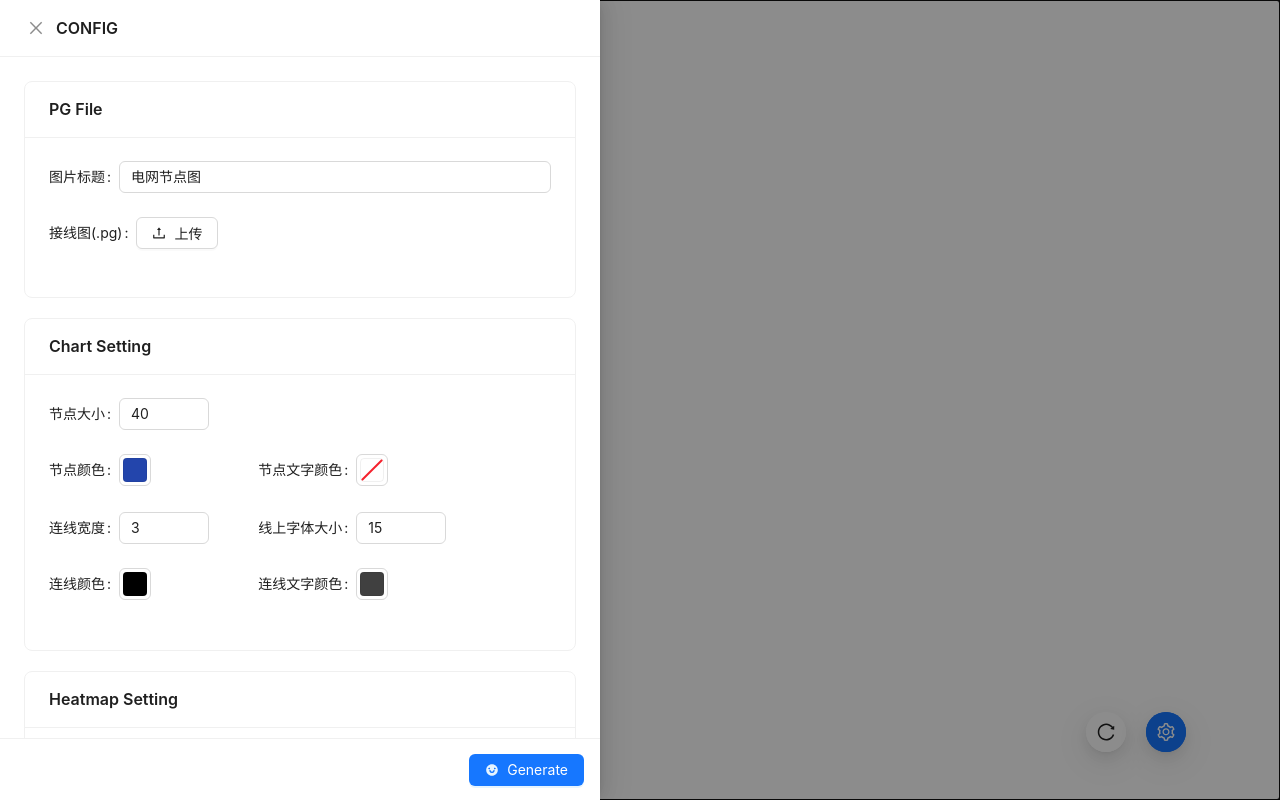
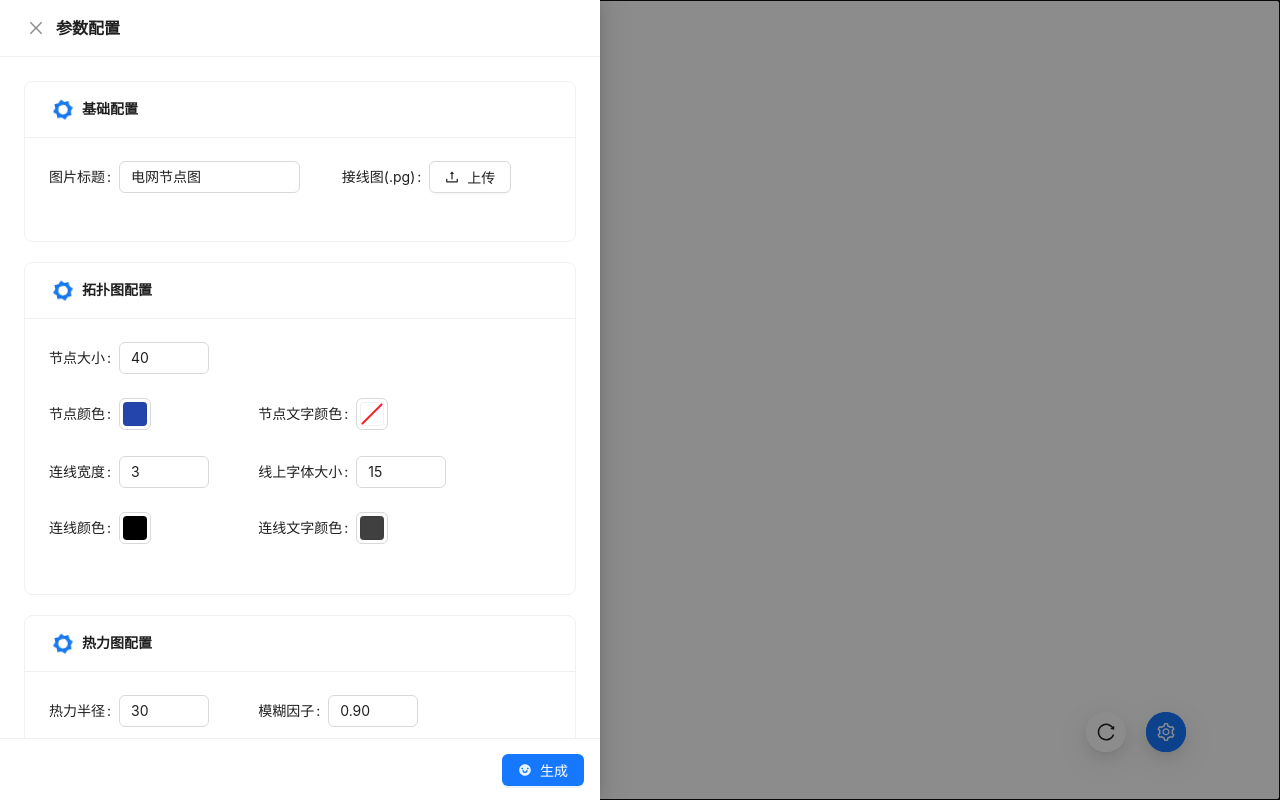
Before and after one commit to Voyzz/Grid-generate-graph-app, a React app: page / in a window 1280 px wide. Built offline with nearby package versions, Linux system fonts and the light colour scheme; what timers would draw is missing.

Commit message:
feat: css opt

```diff
--- /dev/null
+++ b/src/pages/power-heatmap-draw/components/FormEditor/HamsterWheel/index.css
@@ -0,0 +1,60 @@
+.css-container {
+  /* width: 100%; */
+  display: flex;
+  justify-content: center;
+  align-items: center;
+  position: relative;
+  height: 25px;
+  transform: scale(0.3);
+  margin-left: -10px;
+  margin-right: -5px;
+  margin-top: -1px;
+}
+
+.loader {
+  width: 48px;
+  height: 48px;
+  background: #187af1;
+  display: block;
+  margin: 20px auto;
+  position: relative;
+  box-sizing: border-box;
+  animation: rotationBack 1s ease-in-out infinite reverse;
+}
+
+.loader::before {
+  content: '';
+  box-sizing: border-box;
+  left: 0;
+  top: 0;
+  transform: rotate(45deg);
+  position: absolute;
+  width: 48px;
+  height: 48px;
+  background: #187af1;
+  box-shadow: 0 0 5px rgba(0, 0, 0, 0.15);
+}
+
+.loader::after {
+  content: '';
+  box-sizing: border-box;
+  width: 32px;
+  height: 32px;
+  border-radius: 50%;
+  position: absolute;
+  left: 50%;
+  top: 50%;
+  background: rgb(255, 255, 255);
+  transform: translate(-50%, -50%);
+  box-shadow: 0 0 5px rgba(0, 0, 0, 0.15);
+}
+
+@keyframes rotationBack {
+  0% {
+    transform: rotate(0deg);
+  }
+
+  100% {
+    transform: rotate(-360deg);
+  }
+}
--- /dev/null
+++ b/src/pages/power-heatmap-draw/components/FormEditor/HamsterWheel/index.tsx
@@ -0,0 +1,12 @@
+import React from 'react';
+import './index.css';
+
+function LoaderWrapper() {
+  return (
+    <div className='css-container'>
+      <div className="loader"></div>
+    </div>
+  );
+}
+
+export default LoaderWrapper;
--- a/src/pages/power-heatmap-draw/components/FormEditor/index.css
+++ b/src/pages/power-heatmap-draw/components/FormEditor/index.css
@@ -14,3 +14,15 @@
   justify-content: flex-end;
   align-items: center;
 }
+
+:where(.css-dev-only-do-not-override-w8mnev).ant-switch {
+  background: #FE725C;
+}
+
+:where(.css-dev-only-do-not-override-w8mnev).ant-switch:hover:not(.ant-switch-disabled) {
+  background: #FE725Caa;
+}
+
+*::-webkit-scrollbar {
+  display: none;
+}
--- a/src/pages/power-heatmap-draw/components/FormEditor/index.tsx
+++ b/src/pages/power-heatmap-draw/components/FormEditor/index.tsx
@@ -5,6 +5,7 @@ import { SmileTwoTone } from '@ant-design/icons';
 import ExcelUploader from '../../utils/ExcelUploader';
 import defaultValue from '../../data/form_default';
 import type { Color } from 'antd/es/color-picker';
+import HamsterWheel from './HamsterWheel';
 import './index.css';
 
 export interface ReflectKeys {
@@ -90,20 +91,32 @@ const FormEditor = React.memo((props: FormEditorProps) => {
     <div className='drawerFooterBox'>
       <Space wrap>
         <Button type="primary" onClick={onFinish} icon={<SmileTwoTone rev="horizontal" />}>
-          Generate
+          生成
         </Button>
       </Space>
     </div>
   )
 
   const renderFileConfig = () => (
-    <Card title="PG File" className='formCard'>
+    <Card
+      title={
+        <Row>
+          <HamsterWheel />
+          <div>基础配置</div>
+        </Row>
+      }
+      className='formCard'
+    >
+      <Row>
+        <Col span={12}>
           <Form.Item
             label="图片标题"
             name="title"
           >
             <Input />
           </Form.Item>
+        </Col>
+        <Col span={2} />
         <Form.Item label="接线图(.pg)" name="nodesData">
           <ExcelUploader
             btnName="上传"
@@ -112,11 +125,20 @@ const FormEditor = React.memo((props: FormEditorProps) => {
             }}
           />
         </Form.Item>
+      </Row>
     </Card>
   )
 
   const renderChartSettings = () => (
-    <Card title="Chart Setting" className='formCard'>
+    <Card
+      title={
+        <Row>
+          <HamsterWheel />
+          <div>拓扑图配置</div>
+        </Row>
+      }
+      className='formCard'
+    >
       <Row>
         <Col span={10}>
           <Form.Item
@@ -221,7 +243,15 @@ const FormEditor = React.memo((props: FormEditorProps) => {
   )
 
   const renderHeatMapSettings = () => (
-    <Card title="Heatmap Setting" className='heatmapFormCard'>
+    <Card
+      title={
+        <Row>
+          <HamsterWheel />
+          <div>热力图配置</div>
+        </Row>
+      }
+      className='heatmapFormCard'
+    >
       <Row>
         <Col span={10}>
           <Form.Item
@@ -256,7 +286,7 @@ const FormEditor = React.memo((props: FormEditorProps) => {
   return (
     <Drawer
       width={isMobile ? 'calc(100vw - 40px)' : 600}
-      title="CONFIG"
+      title="参数配置"
       placement="left"
       onClose={() => { props.closeDrawer() }}
       open={sidesheetVisible}
```
Also changed, not shown: 12 other files (tests, documents, lock files or other folders). Lines whose indentation alone changed are shown as unchanged.
